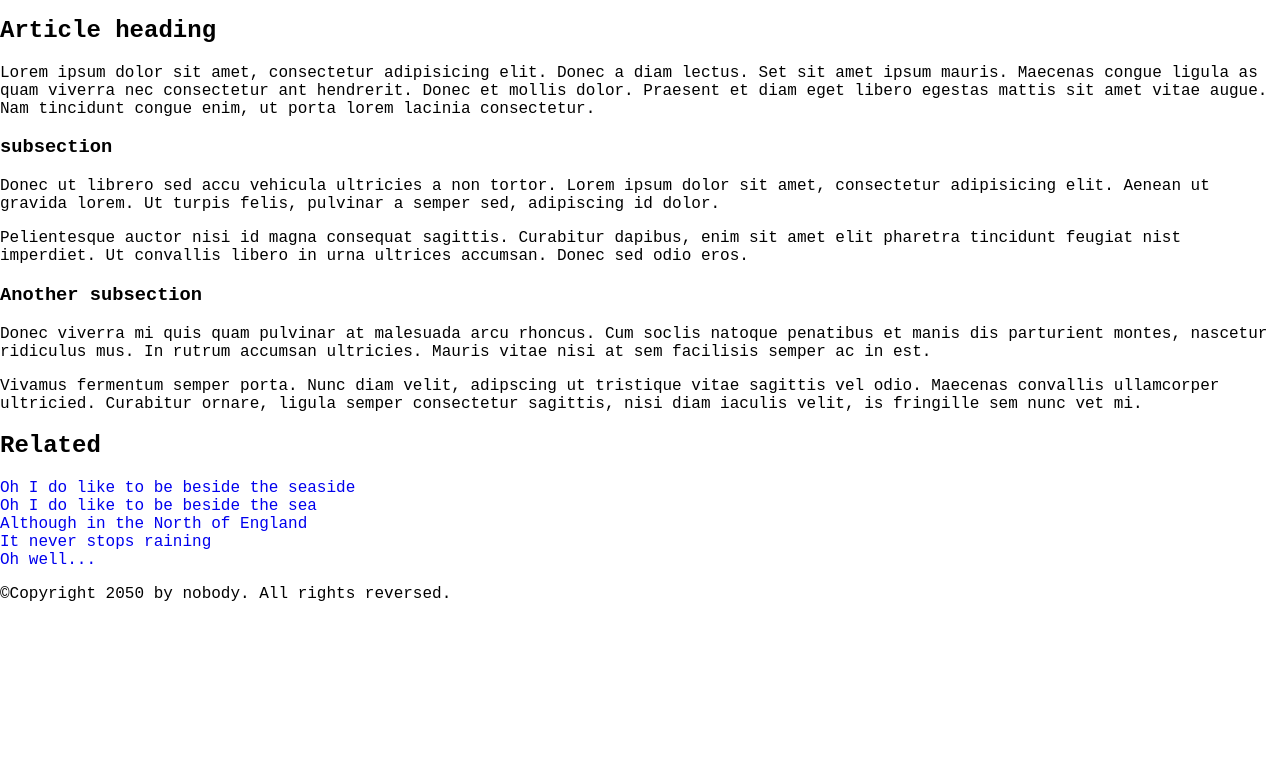
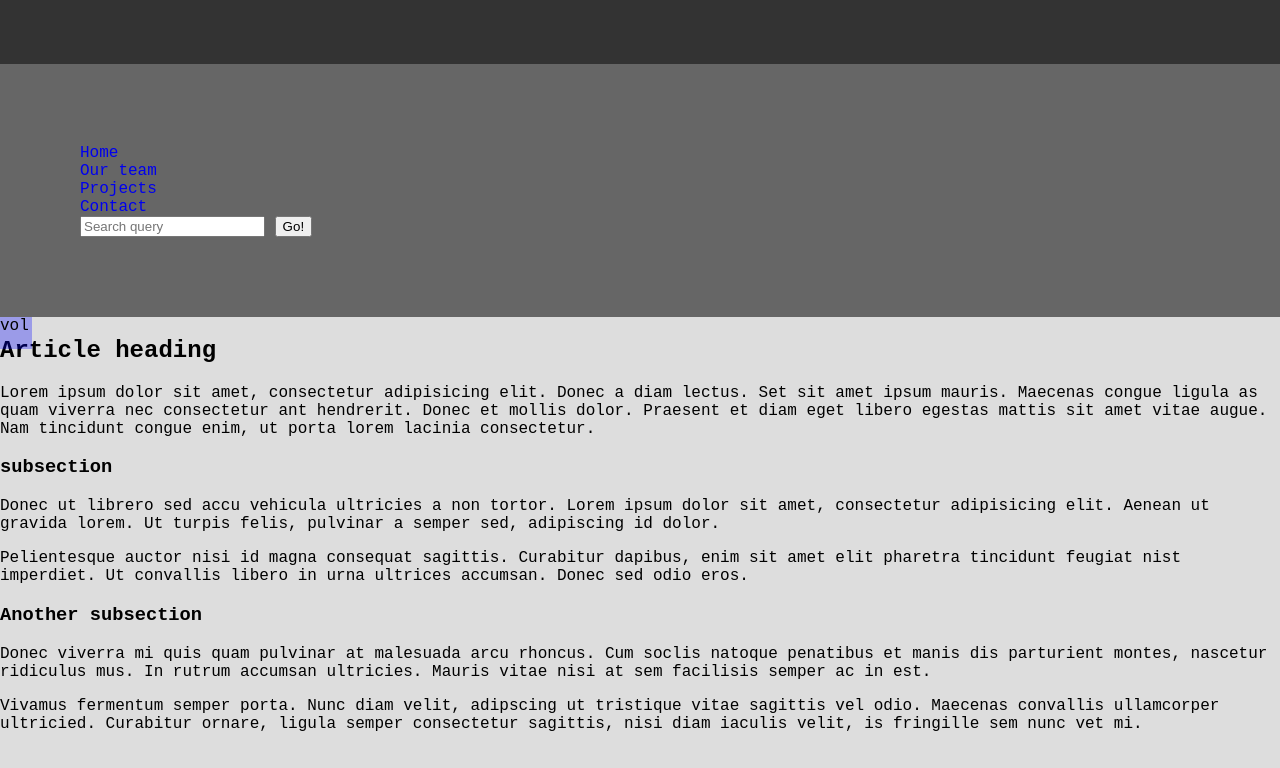
Before and after one commit to Graydalf/graydalf.github.io, a website: page src/html/blog.html in a window 1280 px wide. Shown: the part 176-944 px from the top of the page. Before the commit the page ends 800 px from the top, so only its background shows below. Drawn offline with Linux system fonts and the light colour scheme; a web font is replaced by a local one.

Commit message:
docs(add): blog ui

```diff
--- /dev/null
+++ b/src/css/blog.css
@@ -0,0 +1,57 @@
+/* header */
+
+header {
+  padding: 10vh;
+  background-color: #333;
+}
+
+
+/* nav */
+
+nav {
+  padding: 10vh;
+  background-color: #666;
+}
+
+
+/* main */
+
+main {
+  display: flex;
+}
+
+
+/* aside */
+
+aside {
+  display: inline-block;
+  width: 20%;
+  height: 1000px;
+}
+
+.volume {
+  position: absolute;
+  width: auto;
+  height: auto;
+}
+
+.volume * {
+  display: none;
+}
+
+.volume>span {
+  display: block;
+  width: 32px;
+  height: 32px;
+  background-color: rgba(0, 0, 255, 0.3);
+}
+
+
+/* article */
+
+article {
+  display: inline-block;
+  background-color: #ddd;
+  flex: 1;
+  height: 1000px;
+}
--- a/src/html/blog.html
+++ b/src/html/blog.html
@@ -9,6 +9,7 @@
   <title>Blog</title>
 
   <link rel="stylesheet" href="../css/main.css">
+  <link rel="stylesheet" href="../css/blog.css">
 </head>
 
 <body>
@@ -33,6 +34,19 @@
   </nav>
 
   <main>
+    <aside class="volume">
+      <span>vol</span>
+
+      <h2>Related</h2>
+
+      <ul>
+        <li><a href="#">Oh I do like to be beside the seaside</a></li>
+        <li><a href="#">Oh I do like to be beside the sea</a></li>
+        <li><a href="#">Although in the North of England</a></li>
+        <li><a href="#">It never stops raining</a></li>
+        <li><a href="#">Oh well...</a></li>
+      </ul>
+    </aside>
 
     <article>
       <h2>Article heading</h2>
@@ -52,19 +66,6 @@
 
       <p>Vivamus fermentum semper porta. Nunc diam velit, adipscing ut tristique vitae sagittis vel odio. Maecenas convallis ullamcorper ultricied. Curabitur ornare, ligula semper consectetur sagittis, nisi diam iaculis velit, is fringille sem nunc vet mi.</p>
     </article>
-
-    <aside>
-      <h2>Related</h2>
-
-      <ul>
-        <li><a href="#">Oh I do like to be beside the seaside</a></li>
-        <li><a href="#">Oh I do like to be beside the sea</a></li>
-        <li><a href="#">Although in the North of England</a></li>
-        <li><a href="#">It never stops raining</a></li>
-        <li><a href="#">Oh well...</a></li>
-      </ul>
-    </aside>
-
   </main>
 
   <footer>
```
Also changed, not shown: build/css/blog.css (added), build/html/blog.html, build/index.html, build/js/blog.js (added), build/old-index.html, src/js/blog.js (added).
